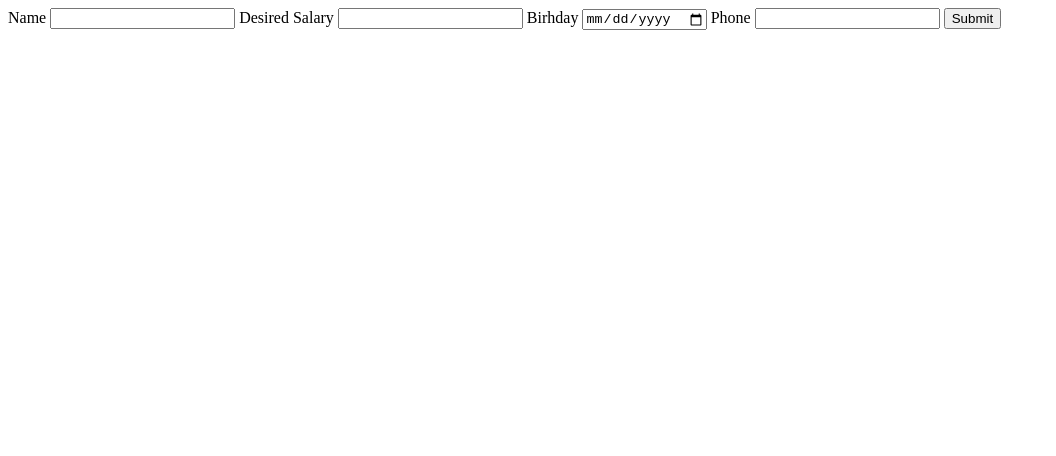
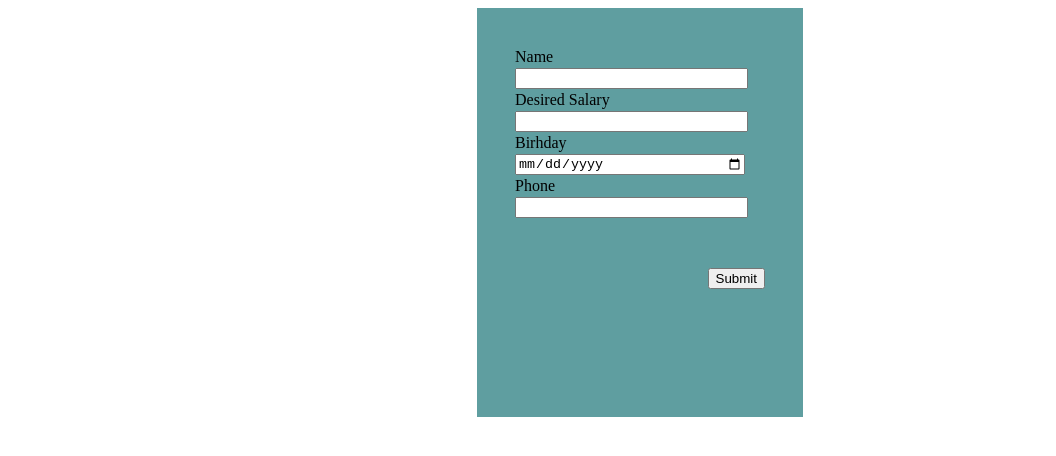
Before and after one commit to Elevationacademy/week-1-Doron-Hafner, a plain HTML site: page day5/form/index.html in a window 1280 px wide. Shown: the whole page, without its empty margins (0-1056 px from the left). Drawn offline with Linux system fonts and the light colour scheme.

Commit message:
need to finish form

```diff
--- a/day5/form/index.html
+++ b/day5/form/index.html
@@ -10,19 +10,24 @@
 
 <body>
     <div class="container">
-        <form action="submit">
-            <label for="name">Name</label>
-            <input type="text" name="name" id="">
-            <label for="sal">Desired Salary</label>
-            <input type="text" name="sal" id="">
-            <label for="birthday">Birhday</label>
-            <input type="date" name="birthday" id="">
-            <label for="phoneNum">Phone</label>
-            <input type="text" name="tel" id="">
-            <button type="submit">Submit</button>
-        </form>
+        <div class="form">
+            <div class="input">Name
+                <input type="text" minlength="2" id="name">
+            </div>
+            <div class="input">Desired Salary
+                <input type="number" min="10000" max="16000" id="salary">
+            </div>
+            <div class="input">Birhday
+                <input type="date" id="bday">
+            </div>
+            <div class="input">Phone
+                <input type="text" id="phone">
+            </div>
+            <button type="submit" onclick="checkInputs()">Submit</button>
+            <p></p>
+        </div>
+
     </div>
     <script src="main.js"></script>
 </body>
-
 </html>
--- a/day5/form/main.js
+++ b/day5/form/main.js
@@ -0,0 +1,9 @@
+let name = document.getElementById('name').value
+let salary = document.getElementById('salary').value
+let bday = document.getElementById('bday').value
+let phone = document.getElementById('phone').value
+let p = document.getElementsByTagName('p')
+let checkInputs = function (){
+    if (name.length<2) {
+    }
+}
--- a/day5/form/style.css
+++ b/day5/form/style.css
@@ -0,0 +1,30 @@
+.container {
+    margin: auto;
+    background-color: cadetblue;
+    width: 250px;
+    height: 270px;
+    padding: 3% 3% 8% 3%;
+
+}
+
+
+input {
+    display: block;
+    margin-top: 2px;
+    width: 90%;
+}
+.input {
+    margin-top: 2px;
+}
+
+
+button {
+    float: right;
+    margin-top: 20%;
+}
+p {
+    float: left;
+    color: red;
+    margin-top: 20%;
+
+}
```
